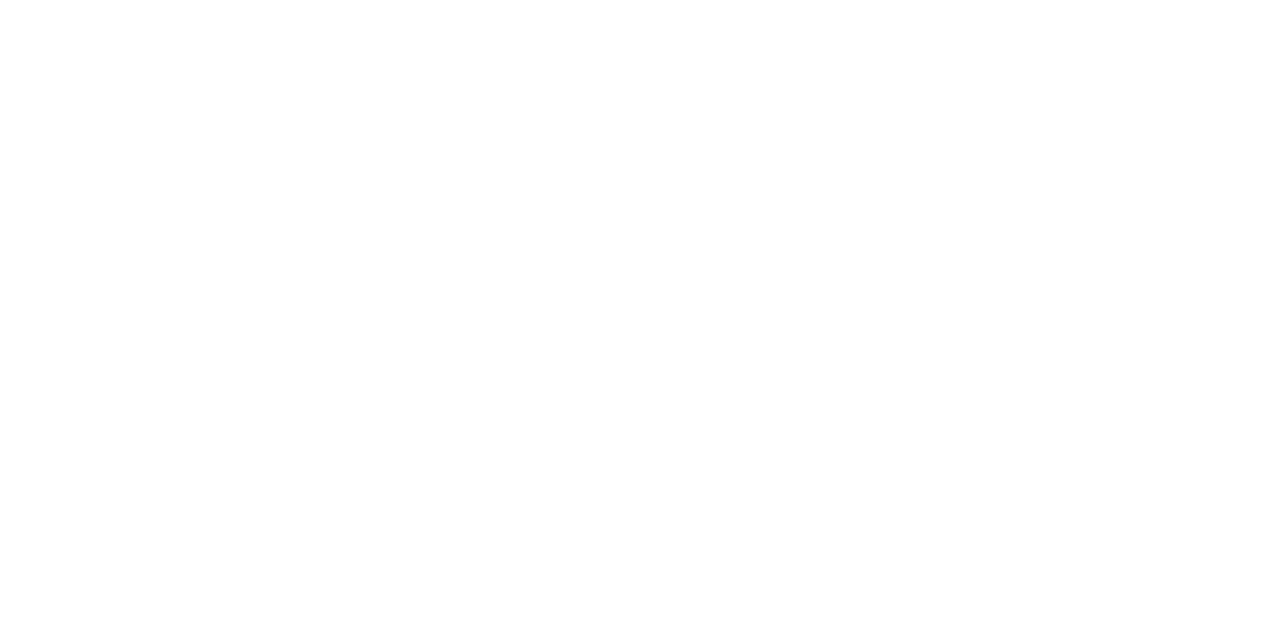
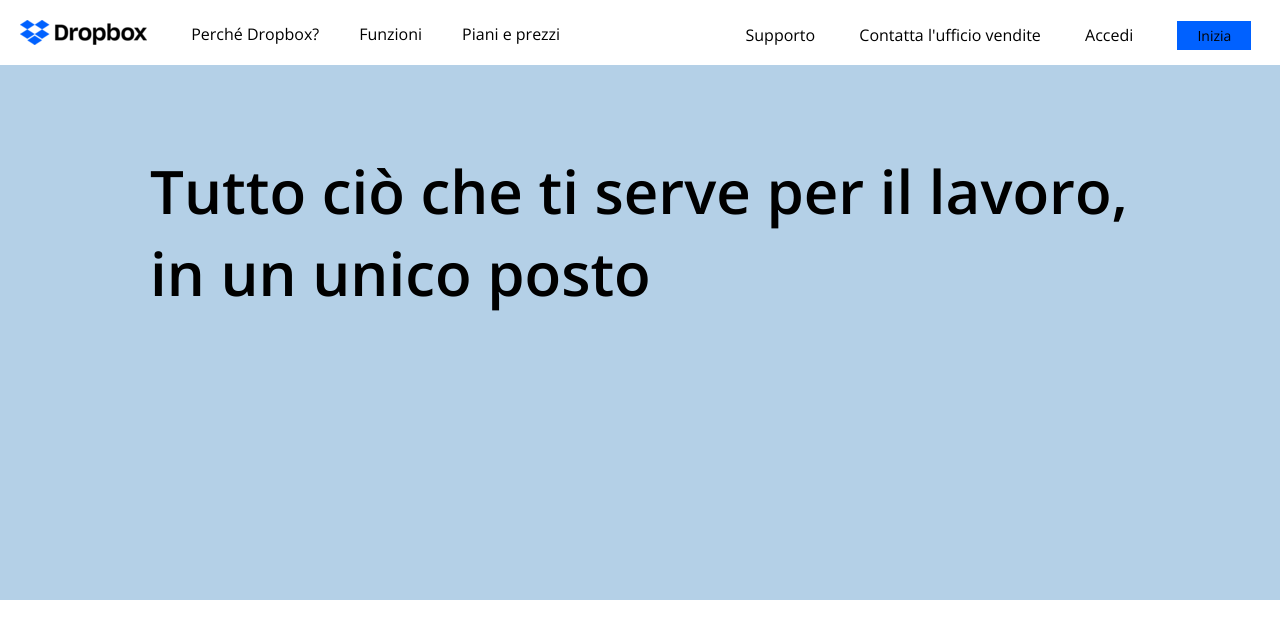
Before and after one commit to heatfreshdeveloper/htmlcss-dropbox, a plain HTML site: page index.html in a window 1280 px wide. Drawn offline with nearby package versions, Linux system fonts and the light colour scheme.

Commit message:
Completata la navbar, iniziato la sezione iniziale

```diff
--- a/css/style.css
+++ b/css/style.css
@@ -3,3 +3,114 @@
     margin: 0;
     box-sizing: border-box;
 }
+
+/* Sezione dei tag */
+
+body {
+    font-family: 'Open Sans', sans-serif;
+}
+
+
+/* Sezione delle classi */
+
+.navbar {
+    background-color: white;
+    position: fixed;
+    height: 65px;
+    width: 100%;
+    z-index: 10;
+}
+
+.navbar1 {
+    vertical-align: middle;
+    display: inline-block;
+    width: 49%;
+}
+
+.nav-img {
+    padding: 20px;
+    display: inline-block;
+}
+
+.navbar1 ul {
+    display: inline-block;
+}
+
+.navbar1 li {
+    list-style: none;
+    float: left;
+}
+
+.navbar1 li a {
+    text-decoration: none;
+    color: black;
+    margin: 0 20px;
+}
+
+.navbar2 {
+    vertical-align: middle;
+    display: inline-block;
+    text-align: right;
+    width: 50%;
+}
+
+.navbar2 ul {
+    display: inline-block;
+}
+
+.navbar2 ul li {
+    list-style: none;
+    display: inline-block;
+}
+
+.navbar2 li a {
+    text-decoration: none;
+    color:black;
+    margin: 0 20px;
+}
+
+.header {
+    background-color: #B4D0E7;
+    height: 600px;
+}
+
+.container-header {
+    transform: translate(150px, 150px);
+    width: 80%;
+}
+
+.h1-header h1 {
+    font-size: 60px;
+    display: inline-block;
+}
+
+/* Sezione delle utilities */
+
+.btn-normal {
+    color: white;
+    background-color:#0061FF;
+    padding: 5px 20px;
+    font-size: 14px;
+}
+
+.nav-padding {
+    padding: 20px;
+}
+
+.clearfix::after {
+    content: "";
+    display: table;
+    clear: both;
+}
+
+.col-1_9 {
+    width: calc(100% / 9);
+}
+
+.col-2_9 {
+    width: calc(100% / 9 * 2);
+}
+
+.col-3_9 {
+    width: calc(100% / 9 * 3);
+}
--- a/index.html
+++ b/index.html
@@ -4,12 +4,46 @@
     <meta charset="UTF-8">
     <meta http-equiv="X-UA-Compatible" content="IE=edge">
     <meta name="viewport" content="width=device-width, initial-scale=1.0">
+    <link rel="preconnect" href="https://fonts.googleapis.com">
+    <link rel="preconnect" href="https://fonts.gstatic.com" crossorigin>
+    <link href="https://fonts.googleapis.com/css2?family=Open+Sans:wght@400;600&display=swap" rel="stylesheet">
+    <link rel="stylesheet" href="https://cdnjs.cloudflare.com/ajax/libs/font-awesome/5.15.3/css/all.min.css">
     <link rel="stylesheet" href="css/style.css">
     <title>Dropbox</title>
 </head>
 <body>
-    <header></header>
-    <main></main>
+    <header>
+        <nav class="navbar">
+            <div class="navbar1">
+                <div class="nav-img">
+                    <img src="img/logo-small.png" alt="Logo">
+                </div>
+                <ul class="clearfix">
+                    <li><a href="#">Perché Dropbox?</a></li>
+                    <li><a href="#">Funzioni</a></li>
+                    <li><a href="#">Piani e prezzi</a></li>
+                </ul>
+            </div>
+            <div class="navbar2">
+                <ul>
+                    <li><a href="#">Supporto</a></li>
+                    <li><a href="#">Contatta l'ufficio vendite</a></li>
+                    <li><a href="#">Accedi</a></li>
+                    <li><a href="#" class="btn-normal">Inizia</a></li>
+                </ul>
+            </div>
+        </nav>
+    </header>
+    <main>
+        <div class="header">
+            <div class="container-header">
+                <div class="h1-header">
+                    <h1>Tutto ciò che ti serve per il lavoro, in un unico posto</h1>
+                </div>
+
+            </div>
+        </div>
+    </main>
     <footer></footer>
 </body>
 </html>
```
